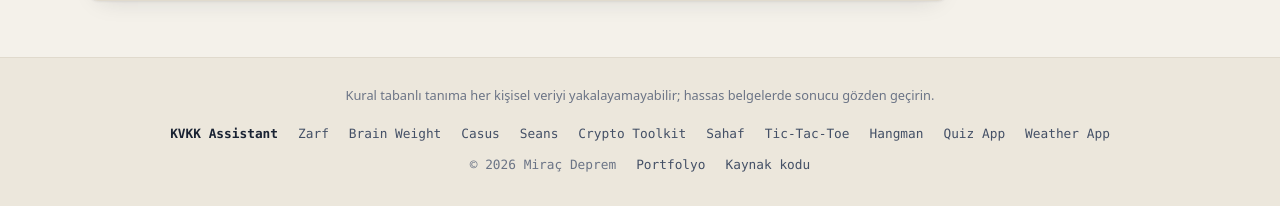
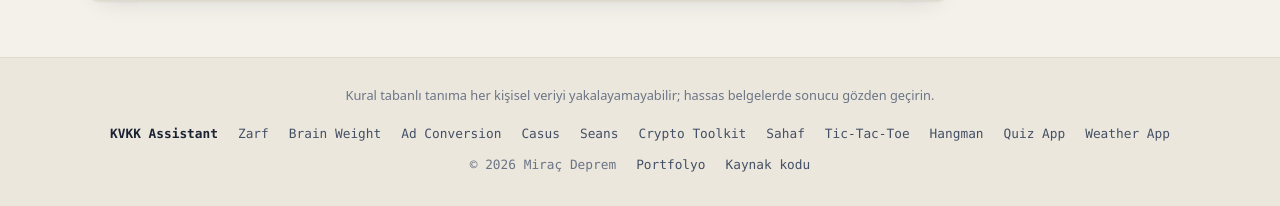
Before and after one commit to MrcDprm/kvkk-document-assistant, a FastAPI app: page / in a window 1280 px wide. Shown: the part 1071-1277 px from the top of the page. Run offline with FastAPI, Linux system fonts and the light colour scheme.

Commit message:
feat(footer): link to Ad Conversion

```diff
--- a/app/templates/base.html
+++ b/app/templates/base.html
@@ -51,6 +51,8 @@
         <a href="https://kvkk.miracdeprem.com" aria-current="page">KVKK Assistant</a>
         <a href="https://zarf.miracdeprem.com">Zarf</a>
         <a href="https://brain.miracdeprem.com">Brain Weight</a>
+
+        <a href="https://conversion.miracdeprem.com">Ad Conversion</a>
         <a href="https://spygame.miracdeprem.com">Casus</a>
         <a href="https://seans.miracdeprem.com">Seans</a>
         <a href="https://crypto.miracdeprem.com">Crypto Toolkit</a>
```
